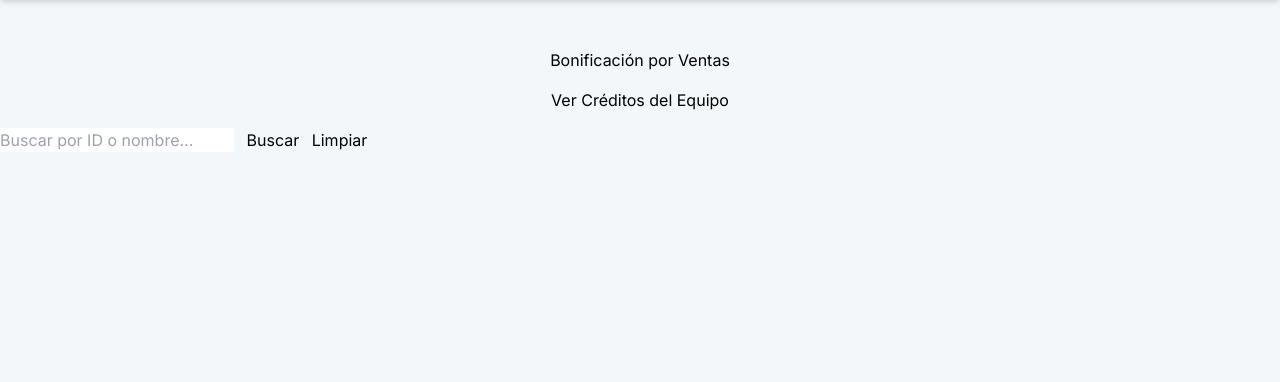
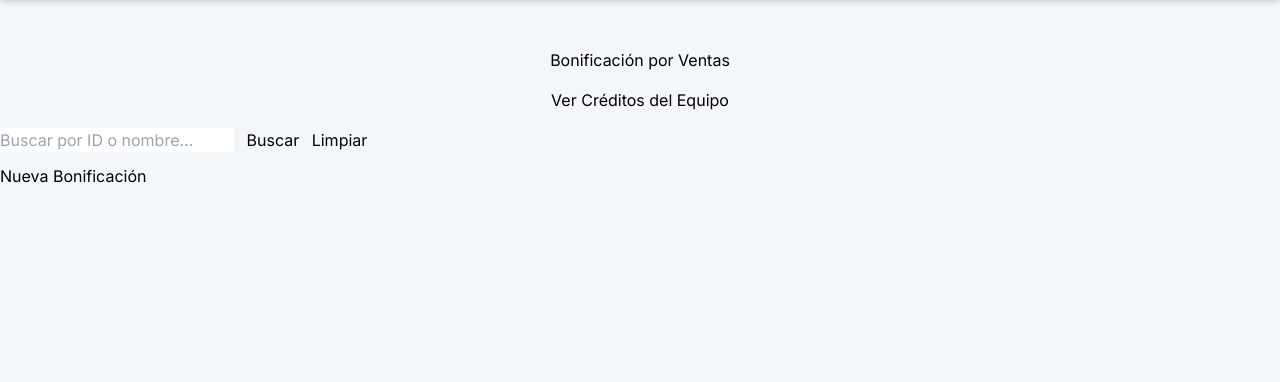
Before and after one commit to GabrielChinchilla-P/Pfinal, a CodeIgniter 4 app: the page made by app/Views/bonificacion/index.php in a window 1280 px wide. Shown: the part 64-446 px from the top of the page. Run offline with PHP 8.4 and a stand-in for CodeIgniter, Linux system fonts and the light colour scheme; the template is opened without the code that fills it, so the values that code supplies are empty; some libraries are stand-ins or nearby versions.

Commit message:
Agrego botón

```diff
--- a/app/Views/bonificacion/index.php
+++ b/app/Views/bonificacion/index.php
@@ -24,6 +24,11 @@
         <a href="<?= base_url('/bonificacion'); ?>" class="btn btn-secondary ms-2"><i class="bi bi-arrow-clockwise"></i> Limpiar</a>
     </form>
 
+    <!-- 🟢 Botón nuevo -->
+    <button class="btn btn-success mb-3" data-bs-toggle="modal" data-bs-target="#modalBonificacion">
+        <i class="bi bi-plus-circle"></i> Nueva Bonificación
+    </button>
+
 
 
 
```
